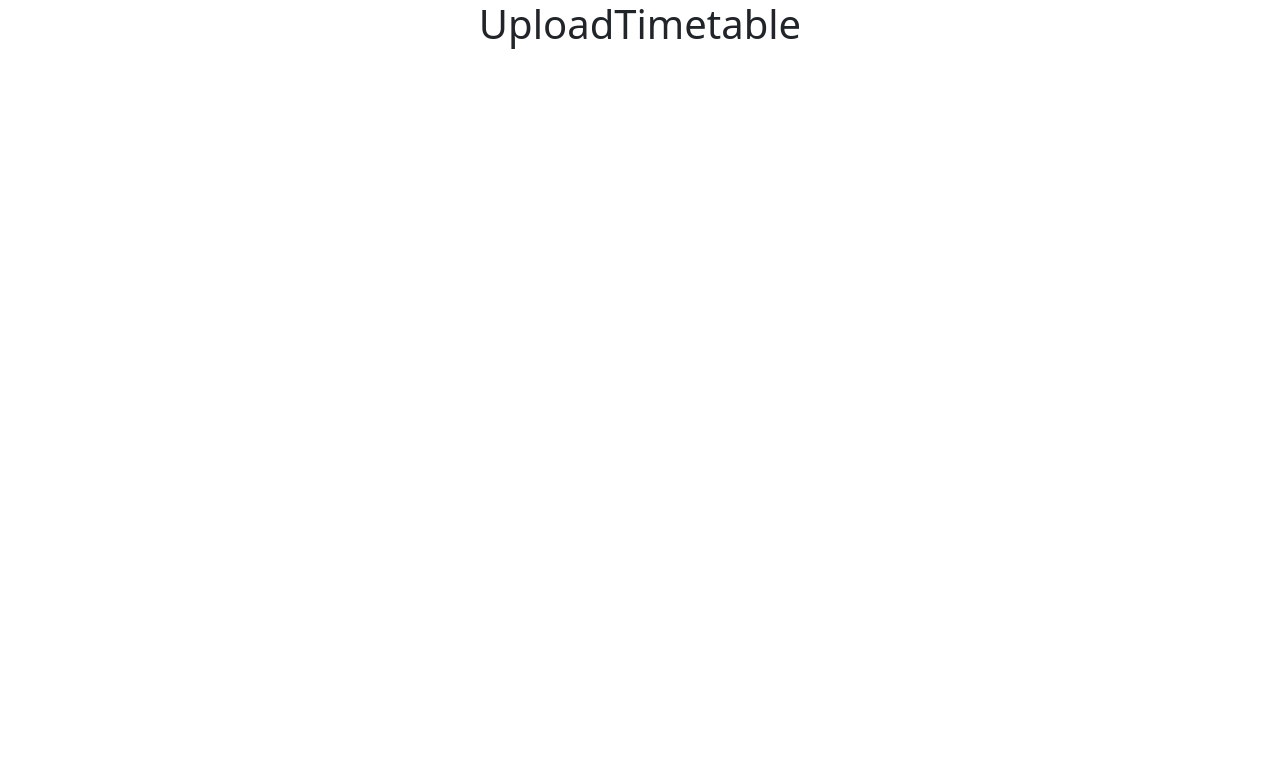
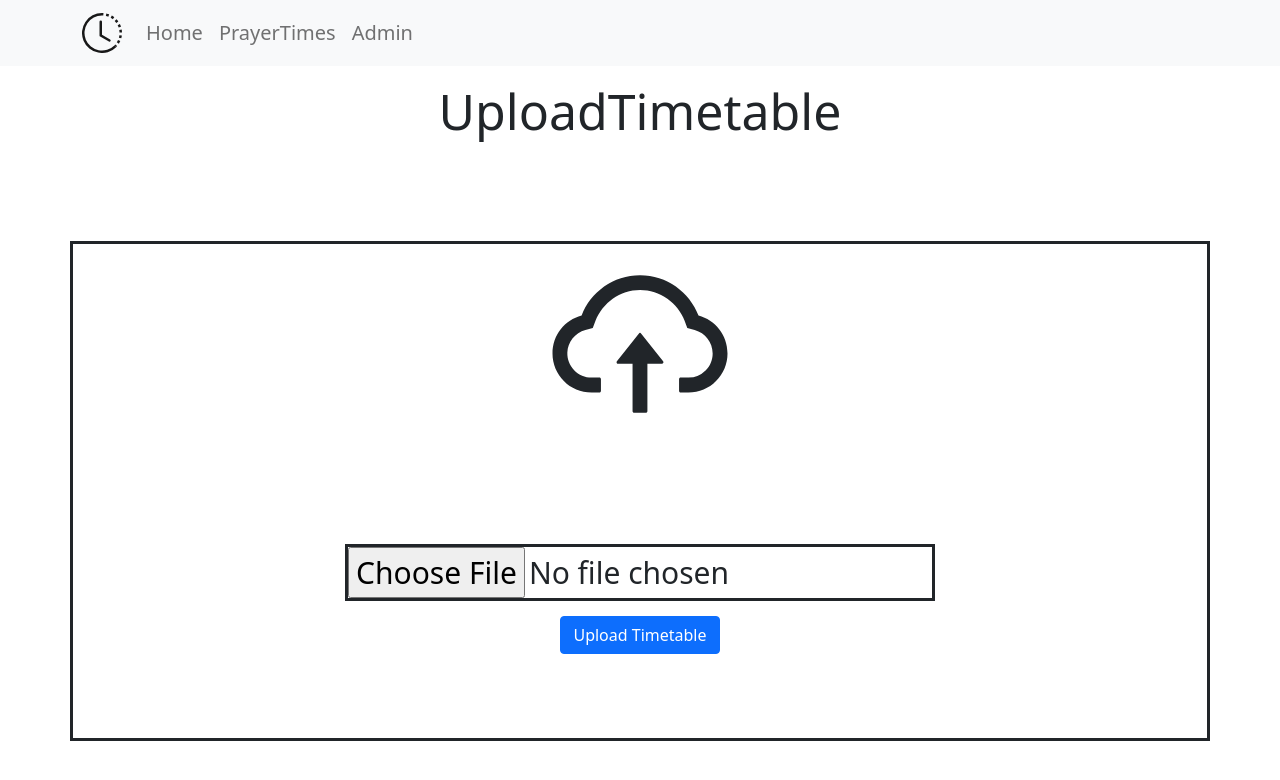
Before and after one commit to HabibAli786/my-digital-prayer-display, a React (Create React App) app: page /uploadTimetable in a window 1280 px wide. Shown: the top 780 px of the page. Built offline with nearby package versions, Linux system fonts and the light colour scheme.

Commit message:
file upload to state through form

```diff
--- a/src/App.js
+++ b/src/App.js
@@ -5,7 +5,6 @@ import PrayerTimes from './components/PrayerTimes/PrayerTimes';
 import Admin from './components/Admin/Admin';
 import User from './components/User/User';
 import UploadTimetable from './components/UploadTimetable/UploadTimetable';
-import logo from './logo.svg';
 import './App.css';
 import EditTimetable from './components/EditTimetable/EditTimetable';
 import UploadLogo from './components/UploadLogo/UploadLogo';
--- a/src/components/UploadTimetable/UploadTimetable.css
+++ b/src/components/UploadTimetable/UploadTimetable.css
@@ -0,0 +1,5 @@
+.uploadTimetable-container {
+    margin-top: 100px;
+    height: 500px;
+    border-style: solid;
+}
--- a/src/components/UploadTimetable/UploadTimetable.js
+++ b/src/components/UploadTimetable/UploadTimetable.js
@@ -1,7 +1,12 @@
 import axios from "axios";
 import { useEffect, useState } from "react"
+import { Button, Col, Container, Form, Row } from "react-bootstrap";
 import { connect } from "react-redux";
 import { Redirect } from 'react-router';
+import { AiOutlineCloudUpload } from "react-icons/ai";
+
+import Header from '../Header/Header'
+import './UploadTimetable.css'
 import { set_auth, set_username } from "../Redux/actions/authAction";
 import { authenticate } from "../Redux/reducers/authReducer";
 
@@ -9,17 +14,45 @@ function UploadTimetable(props) {
 
     const { auth, set_auth, username } = props
 
+    const [file, setFile] = useState(null)
+
+    const uploadFile = (e) => {
+        e.preventDefault()
+        // console.log(e.target.value)
+        console.log(file)
+    }
+
     useEffect(() => {
         authenticate()
     }, [])
-
-    console.log(auth)
 
     if(auth === "Unsuccessfully Authenticated" || auth === "Server Offline" ) {
         return ( <Redirect to="/admin" /> )
     } else {
         return (
-            <h1>UploadTimetable</h1>
+            <>
+            <Header />
+            <h1 style={{marginTop : "15px", fontSize: "50px"}}>UploadTimetable</h1>
+            <Container className="uploadTimetable-container">
+                <Row>
+                    <Col>
+                        <AiOutlineCloudUpload size={200} />
+                    </Col>
+                </Row>
+                <Row>
+                    <Col>
+                        <Form onSubmit={uploadFile}>
+                            <input
+                                style={{ marginTop : "100px", fontSize: "30px", borderStyle: "solid" }}
+                                type="file"
+                                onChange={(e) => setFile(e.target.files[0]) } />
+                            <br />
+                            <Button type="submit" style={{ marginTop : "15px" }}>Upload Timetable</Button>
+                        </Form>
+                    </Col>
+                </Row>
+            </Container>
+            </>
         )
     }
 }
```
